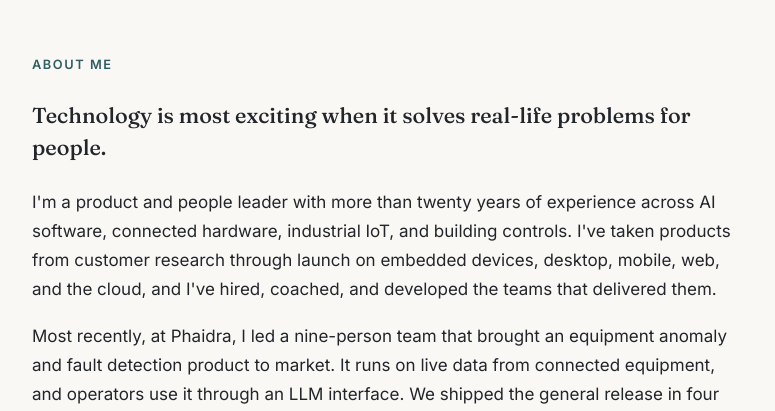
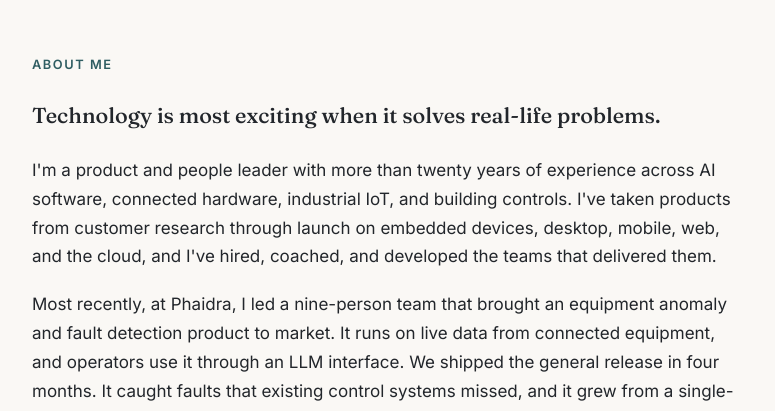
Before and after one commit to khayman-dev/my-website, a plain HTML site: page index.html in a window 1280 px wide. Shown: the part 389-800 px from the top of the page, without its empty margins (252-1027 px from the left). Drawn offline with Linux system fonts and the light colour scheme.

Commit message:
Shorten About section lead line
Co-Authored-By: Claude Opus 5.5 <noreply@anthropic.com>
Claude-Session: https://claude.ai/code/session_01AwE1DzRyf188TmcYebPCmV

```diff
--- a/index.html
+++ b/index.html
@@ -148,7 +148,7 @@
     <section id="about">
       <h2>About me</h2>
 
-      <p class="lead">Technology is most exciting when it solves real-life problems for people.</p>
+      <p class="lead">Technology is most exciting when it solves real-life problems.</p>
 
       <p>I'm a product and people leader with more than twenty years of experience across AI software, connected hardware, industrial IoT, and building controls. I've taken products from customer research through launch on embedded devices, desktop, mobile, web, and the cloud, and I've hired, coached, and developed the teams that delivered them.</p>
 
```
